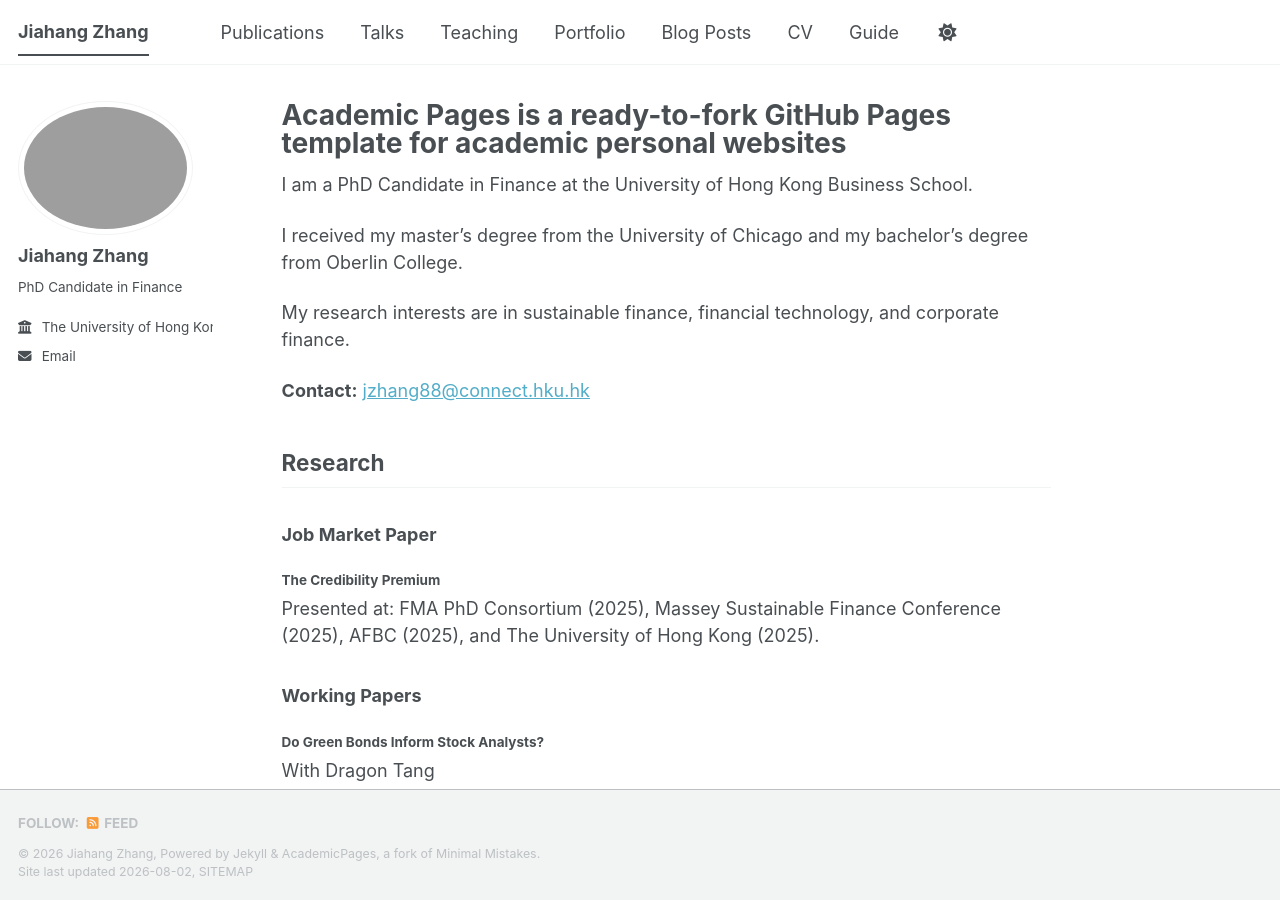
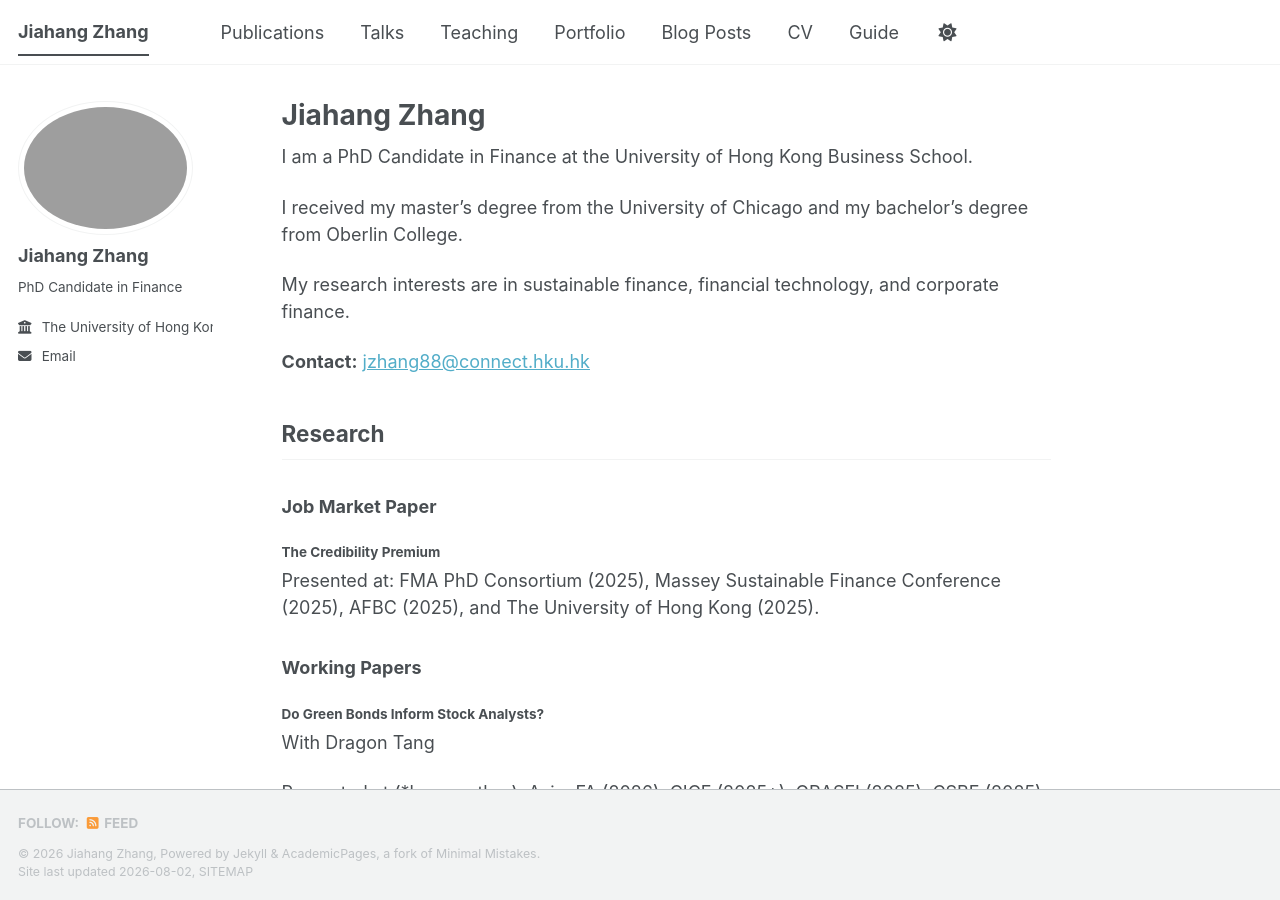
Before and after one commit to joannazhang88/joannazhang88.github.io, a Jekyll site: the page built from _pages/about.md, in a window 1280 px wide and 900 px high. Built offline with Jekyll 4.4.1, drawn with Linux system fonts in a browser that asks for light colours; a style sheet for code colours, icons or effects is not loaded.

Commit message:
Update about.md

```diff
--- a/_pages/about.md
+++ b/_pages/about.md
@@ -1,6 +1,6 @@
 ---
 permalink: /
-title: "Academic Pages is a ready-to-fork GitHub Pages template for academic personal websites"
+title: "Jiahang Zhang"
 author_profile: true
 redirect_from:
   - /about/
```
